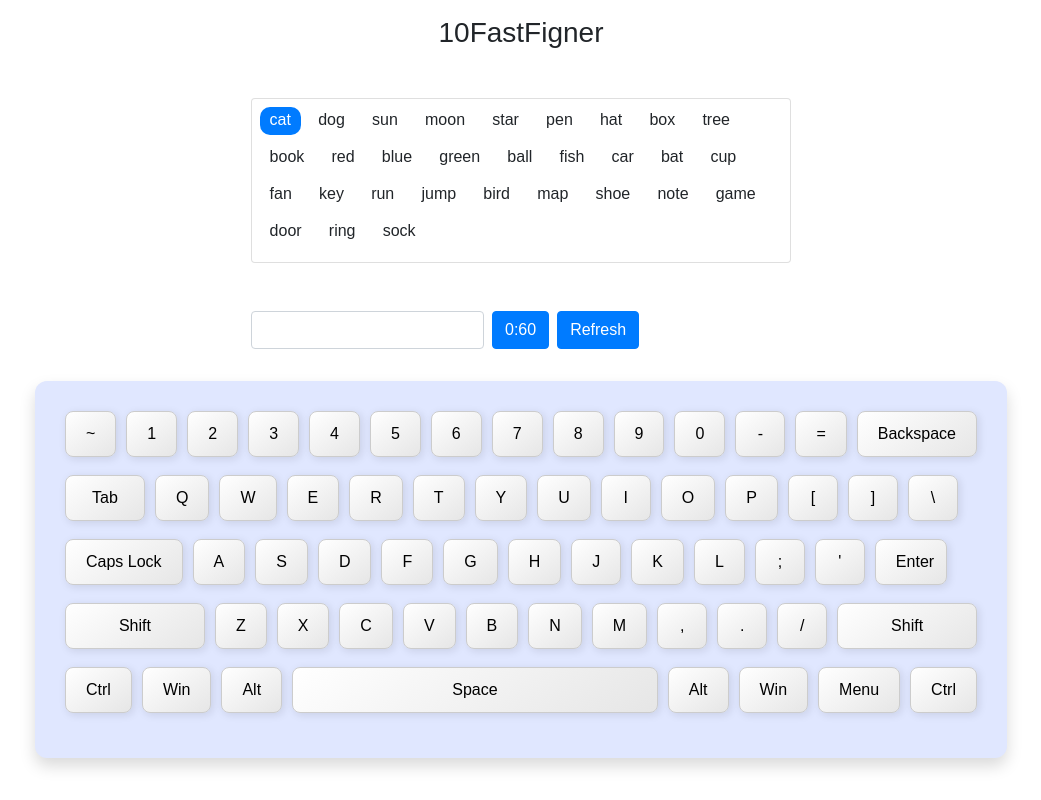
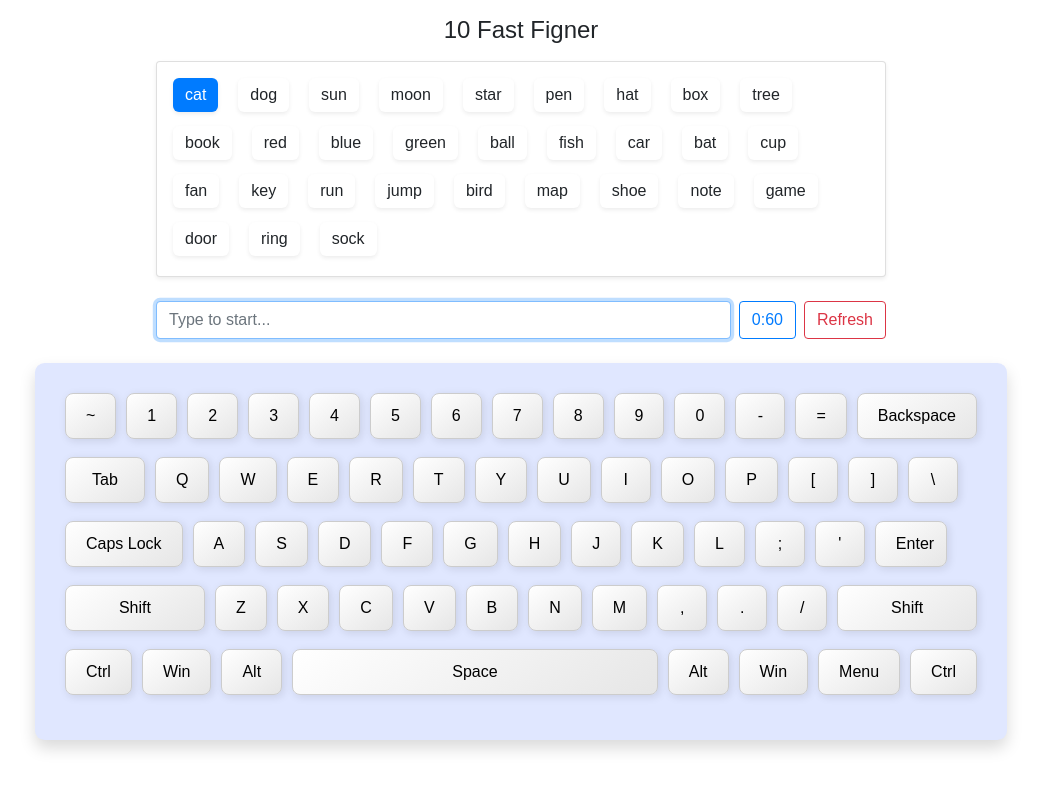
Before and after one commit to ajaymarathe/10-fast-fingers, a React (Create React App) app: page / in a window 1280 px wide. Shown: the whole page, without its empty margins (119-1160 px from the left). Built offline with nearby package versions, Linux system fonts and the light colour scheme; the HTML template or start-up script is replaced by a standard one.

Commit message:
some ui fixes

```diff
--- a/src/App.js
+++ b/src/App.js
@@ -42,8 +42,8 @@ function App() {
   return (
     <div className="container">
       <div className="row justify-content-center">
-        <div className="col-md-6 mt-3">
-          <h3 className="text-center">10FastFigner</h3>
+        <div className="col-md-8 mt-3">
+          <h4 className="text-center">10 Fast Figner</h4>
           <WordBox words={listOfWords} setCurrentKeys={ setCurrentKeys } />
         </div>
         <Keyboard currentKey={ currentKey } />
--- a/src/Components/CreateComponent.js
+++ b/src/Components/CreateComponent.js
@@ -8,25 +8,25 @@ function CreateComponent({
   count,
 }) {
   return (
-    <div className="mt-5 d-flex">
-      <div className="form-group mb-2 mr-2">
+    <div className="create-component mt-4 d-flex align-items-center">
+      <div className="form-group mb-2 mr-2 flex-grow-1">
         <input
           type="text"
           className="form-control"
-          id="inputPassword2"
+          placeholder="Type to start..."
           onChange={(e) => onChangeText(e)}
           onKeyUp={(e) => {
             setIsActive(true);
             setCurrentKey(e.key);
           }}
           value={currentWord}
-          style={{ width: "100%" }}
+          autoFocus
         />
       </div>
-      <button className="btn btn-primary mb-2 mr-2">
+      <button className="btn btn-outline-primary mb-2 mr-2 timer-button">
         0:{count < 10 ? `0${count}` : count}
       </button>
-      <button className="btn btn-primary mb-2" onClick={() => window.location.reload()}>
+      <button className="btn btn-outline-danger mb-2" onClick={() => window.location.reload()}>
         Refresh
       </button>
     </div>
--- a/src/Components/Keyboard.js
+++ b/src/Components/Keyboard.js
@@ -29,7 +29,7 @@ const arrowKeys = [];
 
 const Keyboard = ({ currentKey }) => {
   return (
-    <div className="keyboard-container mt-4">
+    <div className="keyboard-container mt-3 mb-5">
       <div className="main-keys">
         {mainKeys.map((row, rowIndex) => (
           <div key={rowIndex} className="keyboard-row">
--- a/src/Components/WordContainer.js
+++ b/src/Components/WordContainer.js
@@ -2,13 +2,13 @@ import React from "react";
 
 function WordContainer({ currentIndex, words, newAddedWords, wrongWords }) {
   return (
-    <div className="card d-flex flex-row flex-wrap mt-5 p-2">
+    <div className="word-container card d-flex flex-row flex-wrap mt-3 shadow-sm">
       {words?.map((item, i) => {
         let selected = currentIndex === i ? "bg-primary text-white" : "";
 
         return (
           <span
-            className={`word mr-2 mb-2 ${
+            className={`word mr-2 mb-1 shadow-sm ${
               newAddedWords.includes(item) ? "text-success" : ""
             }
       ${wrongWords.includes(item) ? "text-danger" : ""}
--- a/src/Styles/Keyboard.css
+++ b/src/Styles/Keyboard.css
@@ -2,7 +2,7 @@
   display: inline-block;
   padding: 25px;
   background-color: #e0e7ff;
-  border-radius: 12px;
+  border-radius: 0.6em;
   box-shadow: 0 8px 16px rgba(0, 0, 0, 0.15);
 }
 
--- a/src/index.css
+++ b/src/index.css
@@ -5,3 +5,51 @@ body {
   padding: 0.1em 0.6em 0.2em;
   border-radius: 10px;
 }
+
+.word-container {
+  background-color: #f8f9fa; /* Light background color for contrast */
+  border-radius: 12px; /* Rounded corners */
+  box-shadow: 0 8px 16px rgba(0, 0, 0, 0.1); /* Soft shadow for depth */
+  padding: 20px; /* Added padding for spacing */
+  display: flex;
+  flex-wrap: wrap;
+  gap: 10px; /* Uniform spacing between words */
+  margin-top: 20px; /* Spacing from the top */
+  border: 1px solid;
+  justify-content: flex-start;
+  padding: 1em;
+}
+
+.word {
+  background-color: #ffffff; /* White background for words */
+  padding: 5px 12px; /* Padding inside word boxes */
+  border-radius: 6px; /* Slightly rounded word boxes */
+  box-shadow: 0 4px 8px rgba(0, 0, 0, 0.1); /* Soft shadow for words */
+  transition: transform 0.2s, background-color 0.2s, box-shadow 0.2s;
+}
+
+.word:hover {
+  transform: scale(1.05); /* Slightly enlarge on hover */
+  background-color: #e9ecef; /* Light gray background on hover */
+}
+
+.bg-primary {
+  background-color: #007bff !important; /* Primary blue for selected word */
+  color: #ffffff !important; /* White text for selected word */
+}
+
+.text-success {
+  color: #28a745 !important; /* Green color for new words */
+}
+
+.text-danger {
+  color: #dc3545 !important; /* Red color for wrong words */
+}
+
+.word-container .mr-2 {
+  margin-right: 10px !important; /* Updated margin between words */
+}
+
+.word-container .mb-2 {
+  margin-bottom: 10px !important; /* Updated margin between rows */
+}
```
